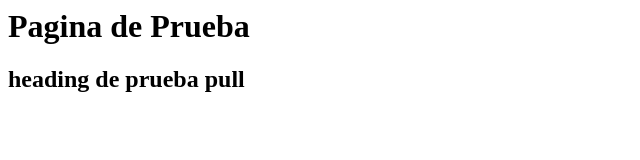
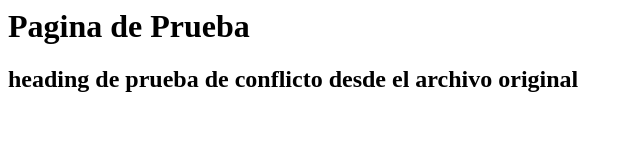
Before and after one commit to etcsa044/DigitalHouse-IntroGit, a plain HTML site: page index.html in a window 1280 px wide. Shown: the whole page, without its empty margins (0-640 px from the left). Drawn offline with Linux system fonts and the light colour scheme.

Commit message:
prueba de resolucion de conflictos git

```diff
--- a/index.html
+++ b/index.html
@@ -14,7 +14,7 @@
 	<body>
 
 		<h1>Pagina de Prueba</h1>
-		<h2> heading de prueba pull </h2>
+		<h2> heading de prueba de conflicto desde el archivo original </h2>
 	</body>
 
 
```
